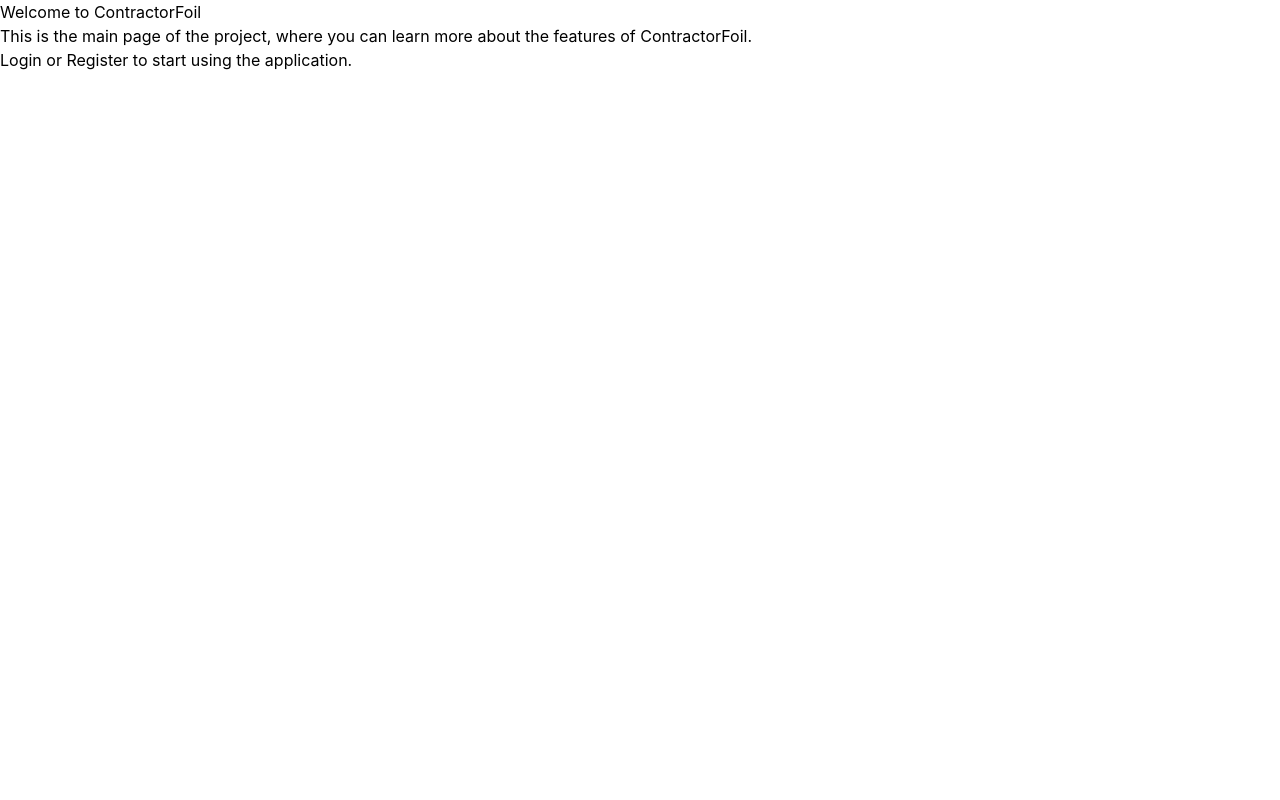
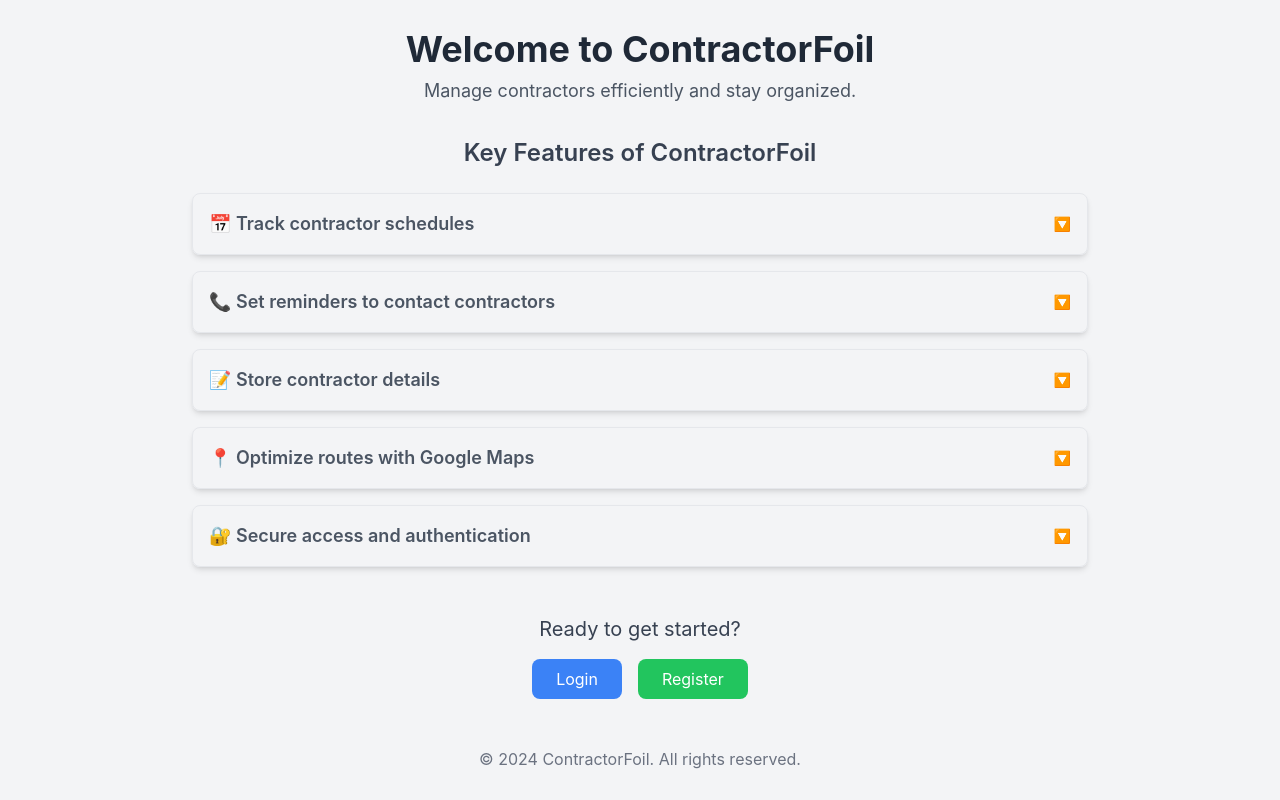
Before and after one commit to SculptTechProject/contractorfoil, a React (Create React App) app in the folder frontend/: page / in a window 1280 px wide. Built offline with nearby package versions, Linux system fonts and the light colour scheme.

Commit message:
completed frontend for homepage, loginpage, registerpage. Added loading screen for homepage

```diff
--- a/frontend/src/components/HomePage.tsx
+++ b/frontend/src/components/HomePage.tsx
@@ -1,20 +1,125 @@
-import React from "react";
-import "../CSS/HomePage.css";
+import React, { useState, useEffect } from "react";
+import LoadingScreen from "./LoadingScreen"; // Import ekranu ładowania
 
 const HomePage: React.FC = () => {
-  return (
-    <div className="home-page ">
-      <h1>Welcome to ContractorFoil</h1>
-      <p>
-        This is the main page of the project, where you can learn more about the
-        features of ContractorFoil.
-      </p>
-      <p>
-        <a href="/login">Login</a> or <a href="/register">Register</a> to start
-        using the application.
-      </p>
-    </div>
-  );
+    const [expandedFeature, setExpandedFeature] = useState<number | null>(null);
+    const [isLoading, setIsLoading] = useState(true); // Dodanie stanu ładowania
+
+    // Symulacja ładowania danych
+    useEffect(() => {
+        const timer = setTimeout(() => {
+            setIsLoading(false);
+        }, 2000); // 2-sekundowy ekran ładowania
+        return () => clearTimeout(timer);
+    }, []);
+
+    // Funkcja do rozwijania lub zwijania funkcji
+    const toggleFeature = (index: number) => {
+        setExpandedFeature(expandedFeature === index ? null : index);
+    };
+
+    const features = [
+        {
+            title: "📅 Track contractor schedules",
+            description:
+                "With our built-in calendar, you can easily manage and track all contractor schedules. You'll never miss an appointment.",
+        },
+        {
+            title: "📞 Set reminders to contact contractors",
+            description:
+                "Automate reminders for important contractor calls and follow-ups. Keep your communication on point.",
+        },
+        {
+            title: "📝 Store contractor details",
+            description:
+                "Keep all relevant contractor information in one place, including phone numbers, pricing, and notes.",
+        },
+        {
+            title: "📍 Optimize routes with Google Maps",
+            description:
+                "Integrated Google Maps allows you to optimize routes when visiting multiple contractors, saving you time and fuel.",
+        },
+        {
+            title: "🔐 Secure access and authentication",
+            description:
+                "All your data is safe with our robust authentication and security protocols.",
+        },
+    ];
+
+    // Wyświetlenie ekranu ładowania, jeśli trwa ładowanie
+    if (isLoading) {
+        return <LoadingScreen />;
+    }
+
+    return (
+        <div className="home-page flex flex-col items-center justify-center min-h-screen bg-gray-100 p-6">
+            {/* Nagłówek strony */}
+            <header className="text-center mb-8">
+                <h1 className="text-4xl font-bold text-gray-800 mb-2">
+                    Welcome to ContractorFoil
+                </h1>
+                <p className="text-lg text-gray-600">
+                    Manage contractors efficiently and stay organized.
+                </p>
+            </header>
+
+            {/* Sekcja z funkcjami aplikacji */}
+            <section className="features text-center mb-12 max-w-4xl">
+                <h2 className="text-2xl font-semibold text-gray-700 mb-6">
+                    Key Features of ContractorFoil
+                </h2>
+                <ul className="list-none space-y-4 text-gray-600">
+                    {features.map((feature, index) => (
+                        <li
+                            key={index}
+                            className="border p-4 rounded-lg shadow-md hover:shadow-lg transition-shadow duration-300 cursor-pointer"
+                            onClick={() => toggleFeature(index)}
+                        >
+                            <div className="flex justify-between items-center">
+                                <h3 className="text-lg font-semibold">{feature.title}</h3>
+                                <span className="text-sm">
+                  {expandedFeature === index ? "🔼" : "🔽"}
+                </span>
+                            </div>
+
+                            {/* Rozwijany opis z animacją */}
+                            <div
+                                className={`overflow-hidden transition-max-height duration-500 ease-in-out ${
+                                    expandedFeature === index ? "max-h-40" : "max-h-0"
+                                }`}
+                            >
+                                <p className="mt-4 text-gray-500">{feature.description}</p>
+                            </div>
+                        </li>
+                    ))}
+                </ul>
+            </section>
+
+            {/* Call to Action */}
+            <div className="cta flex flex-col items-center space-y-4">
+                <p className="text-xl text-gray-700">Ready to get started?</p>
+                <div className="flex space-x-4">
+                    <a
+                        href="/login"
+                        className="bg-blue-500 text-white py-2 px-6 rounded-lg hover:bg-blue-600 transition-transform transform hover:scale-105 duration-300"
+                    >
+                        Login
+                    </a>
+                    <a
+                        href="/register"
+                        className="bg-green-500 text-white py-2 px-6 rounded-lg hover:bg-green-600 transition-transform transform hover:scale-105 duration-300"
+                    >
+                        Register
+                    </a>
+                </div>
+            </div>
+
+            {/* Stopka */}
+            <footer className="mt-12 text-gray-500 text-center">
+                <p>© 2024 ContractorFoil. All rights reserved.</p>
+            </footer>
+        </div>
+    );
 };
 
 export default HomePage;
--- /dev/null
+++ b/frontend/src/components/LoadingScreen.tsx
@@ -0,0 +1,19 @@
+import React from "react";
+
+const LoadingScreen: React.FC = () => {
+    return (
+        <div className="flex flex-col items-center justify-center min-h-screen bg-gray-100">
+            {/* Tekst ładujący */}
+            <p className="text-xl text-gray-600 mb-6">Loading ContractorFoil...</p>
+
+            {/* Animacja kropek */}
+            <div className="flex space-x-2">
+                <div className="dot bg-blue-500 h-4 w-4 rounded-full animate-bounce"></div>
+                <div className="dot bg-green-500 h-4 w-4 rounded-full animate-bounce200"></div>
+                <div className="dot bg-red-500 h-4 w-4 rounded-full animate-bounce400"></div>
+            </div>
+        </div>
+    );
+};
+
+export default LoadingScreen;
--- a/frontend/tailwind.config.js
+++ b/frontend/tailwind.config.js
@@ -1,10 +1,27 @@
-/** @type {import('tailwindcss').Config} */
 module.exports = {
   content: [
     "./src/**/*.{js,jsx,ts,tsx}",
   ],
   theme: {
-    extend: {},
+    extend: {
+      keyframes: {
+        bounce: {
+          '0%, 100%': {
+            transform: 'translateY(0)',
+            opacity: '1',
+          },
+          '50%': {
+            transform: 'translateY(-20px)',
+            opacity: '0.7',
+          },
+        },
+      },
+      animation: {
+        bounce: 'bounce 1s infinite',
+        bounce200: 'bounce 1s infinite 200ms',
+        bounce400: 'bounce 1s infinite 400ms',
+      },
+    },
   },
   plugins: [],
-};
+}
```
